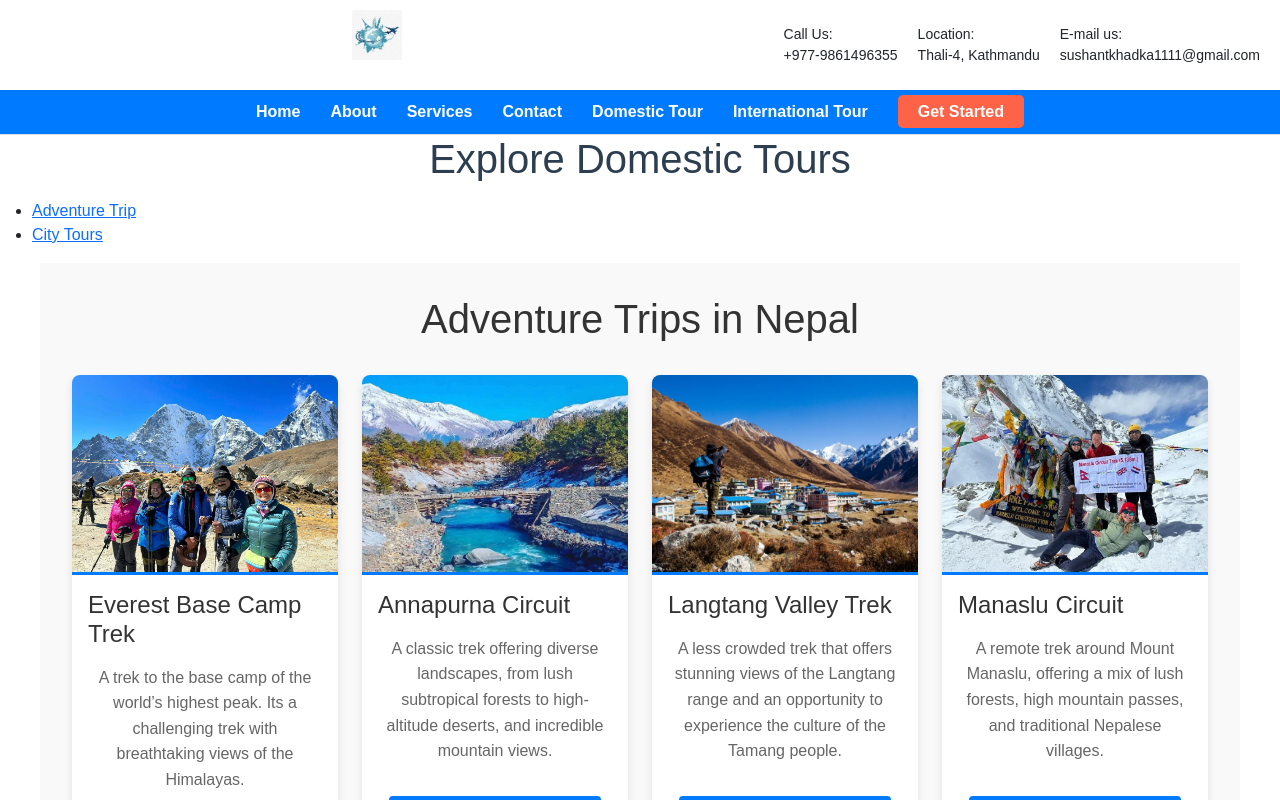
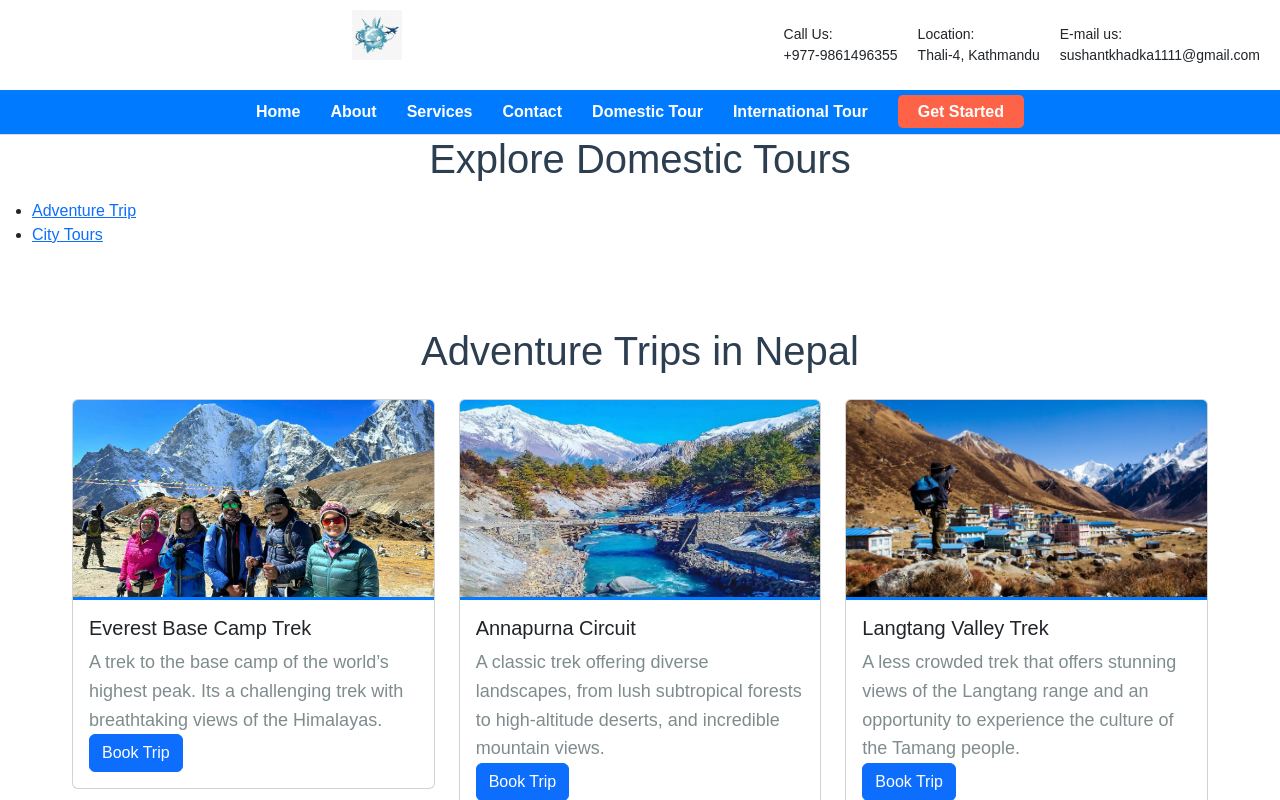
Before and after one commit to sushantkhadka01/tour-and-travel-website, a React (Create React App) app: page /domestic-tour/adventure-trip in a window 1280 px wide. Shown: the top 800 px of the page. Built offline with nearby package versions, Linux system fonts and the light colour scheme.

Commit message:
Added Bootstrap

```diff
--- a/src/AdventureTrip.js
+++ b/src/AdventureTrip.js
@@ -1,9 +1,11 @@
 import React from 'react';
 import { useNavigate } from 'react-router-dom';
+import { Container, Row, Col, Card, Button } from 'react-bootstrap';
 import everestImage from './assets/everest-base-camp.jpg';
 import annapurnaImage from './assets/annapurna-circuit.jpg';
 import langtangImage from './assets/langtang-valley.jpg';
 import manasluImage from './assets/manaslu-circuit.jpg';
+import 'bootstrap/dist/css/bootstrap.min.css';
 import './AdventureTrip.css';
 
 const AdventureTrip = () => {
@@ -41,24 +43,28 @@ const AdventureTrip = () => {
   };
 
   return (
-    <div className="adventure-trip">
-      <h1>Adventure Trips in Nepal</h1>
-      <ul>
+    <Container className="mt-5">
+      <h1 className="mb-4 text-center">Adventure Trips in Nepal</h1>
+      <Row>
         {trips.map((trip, index) => (
-          <li key={index} className="trip-item">
-            <img src={trip.image} alt={trip.title} className="trip-image" />
-            <h2>{trip.title}</h2>
-            <p>{trip.description}</p>
-            <button
-              className="book-trip-button"
-              onClick={() => handleBookTripClick(trip.route)}
-            >
-              Book Trip
-            </button>
-          </li>
+          <Col md={6} lg={4} key={index} className="mb-4">
+            <Card className="trip-card">
+              <Card.Img variant="top" src={trip.image} alt={trip.title} className="trip-image" />
+              <Card.Body>
+                <Card.Title>{trip.title}</Card.Title>
+                <Card.Text>{trip.description}</Card.Text>
+                <Button
+                  variant="primary"
+                  onClick={() => handleBookTripClick(trip.route)}
+                >
+                  Book Trip
+                </Button>
+              </Card.Body>
+            </Card>
+          </Col>
         ))}
-      </ul>
-    </div>
+      </Row>
+    </Container>
   );
 };
 
```
